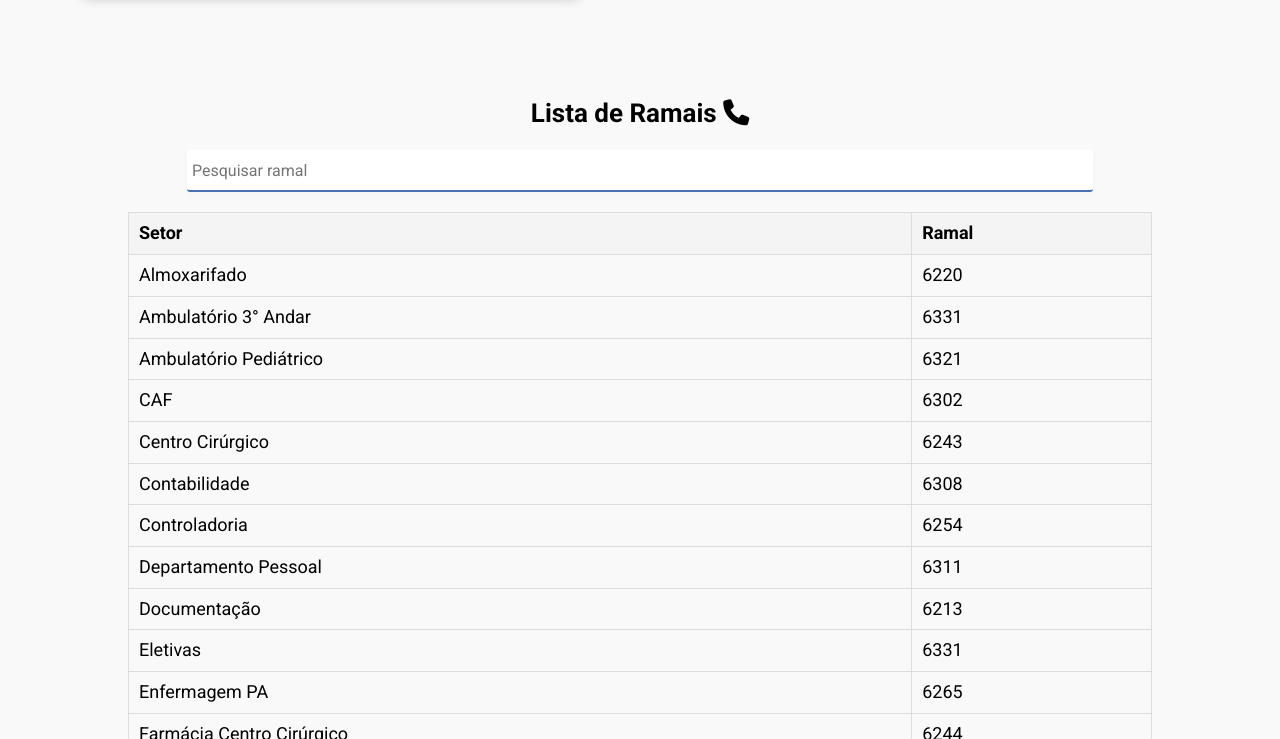
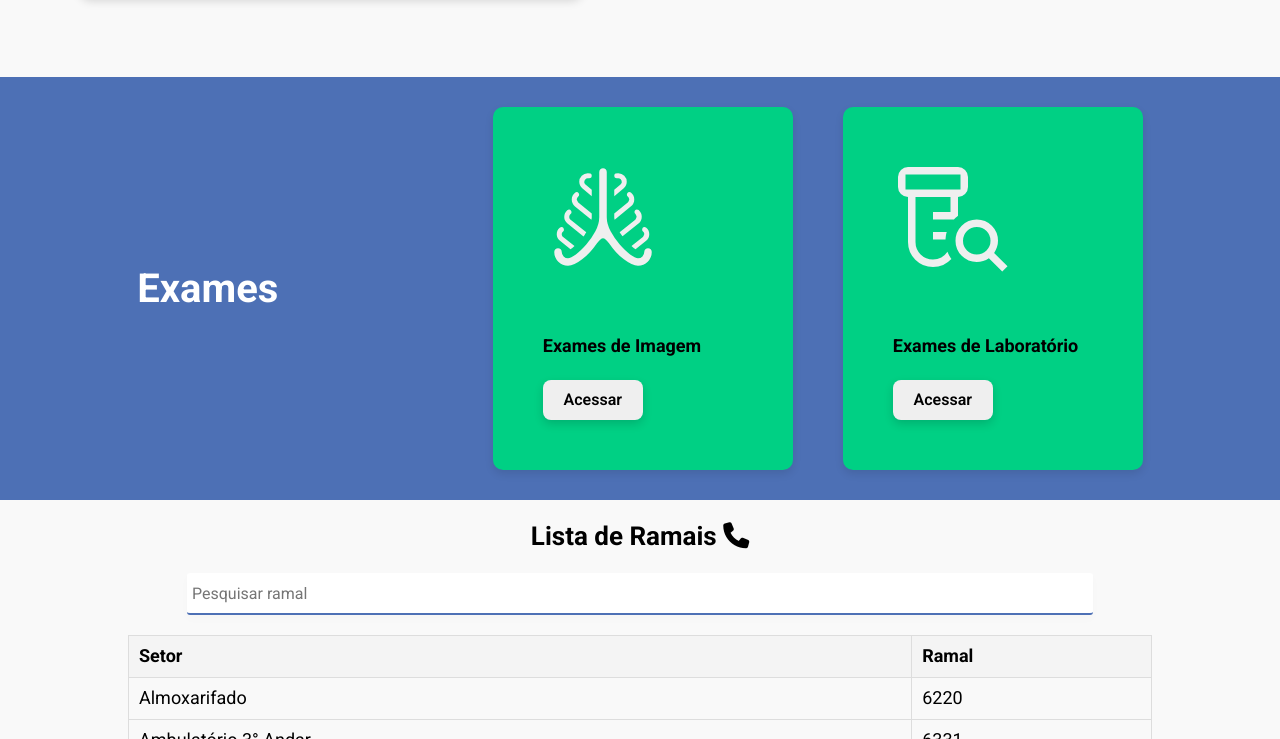
Before and after one commit to PedroBryk/Intranet-NHST, a plain HTML site: page index.html in a window 1280 px wide. Shown: the part 1701-2440 px from the top of the page. Drawn offline with Linux system fonts and the light colour scheme.

Commit message:
Adição da sessão exames

```diff
--- /dev/null
+++ b/assets/css/exames.css
@@ -0,0 +1,79 @@
+.exames__container{
+    display: flex;
+    justify-content: space-around;
+    background-color: #4D70B5;
+    padding: 30px;
+    align-items: center;
+}
+
+.exames__tipo-container{
+    display: flex;
+    flex: 1fr, 1fr;
+    gap: 50px;
+}
+
+.exame{
+    background-color: #00d084;
+    padding: 50px;
+    flex-direction: column;
+    justify-content: space-around;
+    align-items: center;
+    border-radius: 10px;
+    width: 200px;
+    box-shadow: 0 4px 8px rgba(0, 0, 0, 0.1);
+    cursor: pointer;
+    transition: .2s;
+}
+
+.exame:hover{
+    transform: scale(1.03); /* aumenta 3% */
+    box-shadow: 0 6px 20px rgba(0, 0, 0, 0.12);
+}
+
+.exame img{
+    width: 120px;
+    margin-bottom: 30px;
+}
+
+.exames__titulo-titulo{
+    font-size: 40px;
+    color: #ffff;
+}
+
+.exame__nome{
+    font-size: 18px;
+    color: #000000;
+}
+
+.exame__btn{
+    height: 40px;
+    width: 100px;
+    border: none;
+    border-radius: 8px;
+    cursor: pointer;
+    box-shadow: 0px 4px 10px rgba(0, 0, 0, 0.15);
+    transition: .2s;
+    font-weight: 600;
+    background-color: #EFEFEF;
+}
+
+.exame__btn:hover{
+    background-color: #303030;
+    color: #ffff;
+}
+
+@media(max-width: 768px){
+
+    .exames__tipo-container{
+
+    flex: 1fr;
+    flex-direction: column;
+
+    }
+
+    .exames__container{
+    flex-direction: column;
+    }
+
+
+}
--- a/index.html
+++ b/index.html
@@ -13,6 +13,7 @@
     <link rel="stylesheet" href="./assets/css/carrossel.css">
     <link rel="stylesheet" href="./assets/css/chamados.css">
     <link rel="stylesheet" href="./assets/css/notificacao.css">
+    <link rel="stylesheet" href="./assets/css/exames.css">
     <link rel="stylesheet" href="./assets/css/table.css">
     <link rel="stylesheet" href="./assets/css/footer.css">
     <link rel="shortcut icon" href="./assets/img/favicon.png" type="image/x-icon">
@@ -25,6 +26,7 @@
             <ul>
                 <li><a href="#abertura">Abertura de Chamados</a></li>
                 <li><a href="#notificacao">Notificação de Eventos</a></li>
+                <li><a href="#exames">Exames</a></li>
                 <li><a href="#ramal">Ramais</a></li>
                 <li><a href="http://webmail.novohst.com.br/?0.73175100%201741874491">Webmail</a></li>
                 <li><a href="./assets/arquivos/psi.pdf">Política de segurança da Informação</a></li>
@@ -89,6 +91,31 @@
             </div>
             <div class="imagem__container-notificacao">
                 <img src="./assets/img/undraw_medicine_hqqg.svg" alt="">
+            </div>
+        </section>
+        <section id="exames" class="exames__container">
+            <div class="exames__titulo-container">
+                <h1 class="exames__titulo-titulo">Exames</h1>
+            </div>
+            <div class="exames__tipo-container">
+                <div class="exame">
+                    <div class="exame__imagem">
+                        <img src="./assets/img/exames_imagem.svg" alt="">
+                    </div>
+                    <div class="exame__texto">
+                        <h4 class="exame__nome">Exames de Imagem</h4>
+                        <a href="https://novohst.am2saude.com/exames"><button class="exame__btn">Acessar</button></a>
+                    </div>
+                </div>
+                <div class="exame">
+                    <div class="exame__imagem">
+                        <img src="./assets/img/exames_laboratoriais.svg" alt="">
+                    </div>
+                    <div class="exame__texto">
+                        <h4 class="exame__nome">Exames de Laboratório</h4>
+                    <a href="https://lcalab.ddns.net:8081/ConcentWeb/servlet/hlab8000?,,,,"><button class="exame__btn">Acessar</button></a>
+                    </div>
+                </div>
             </div>
         </section>
         <section id="ramal" class="ramais">
@@ -228,7 +255,7 @@
                     </tr>
                     <tr>
                         <td>Same</td>
-                        <td>6212</td>
+                        <td>6312</td>
                     </tr>
                     <tr>
                         <td>Secretaria</td>
```
Also changed, not shown: notificacao.html (+4 -3 lines), assets/img/exames_imagem.svg (added), assets/img/exames_laboratoriais.svg (added), assets/img/hand_bones_60dp_000000_FILL0_wght400_GRAD0_opsz48.svg (added).
